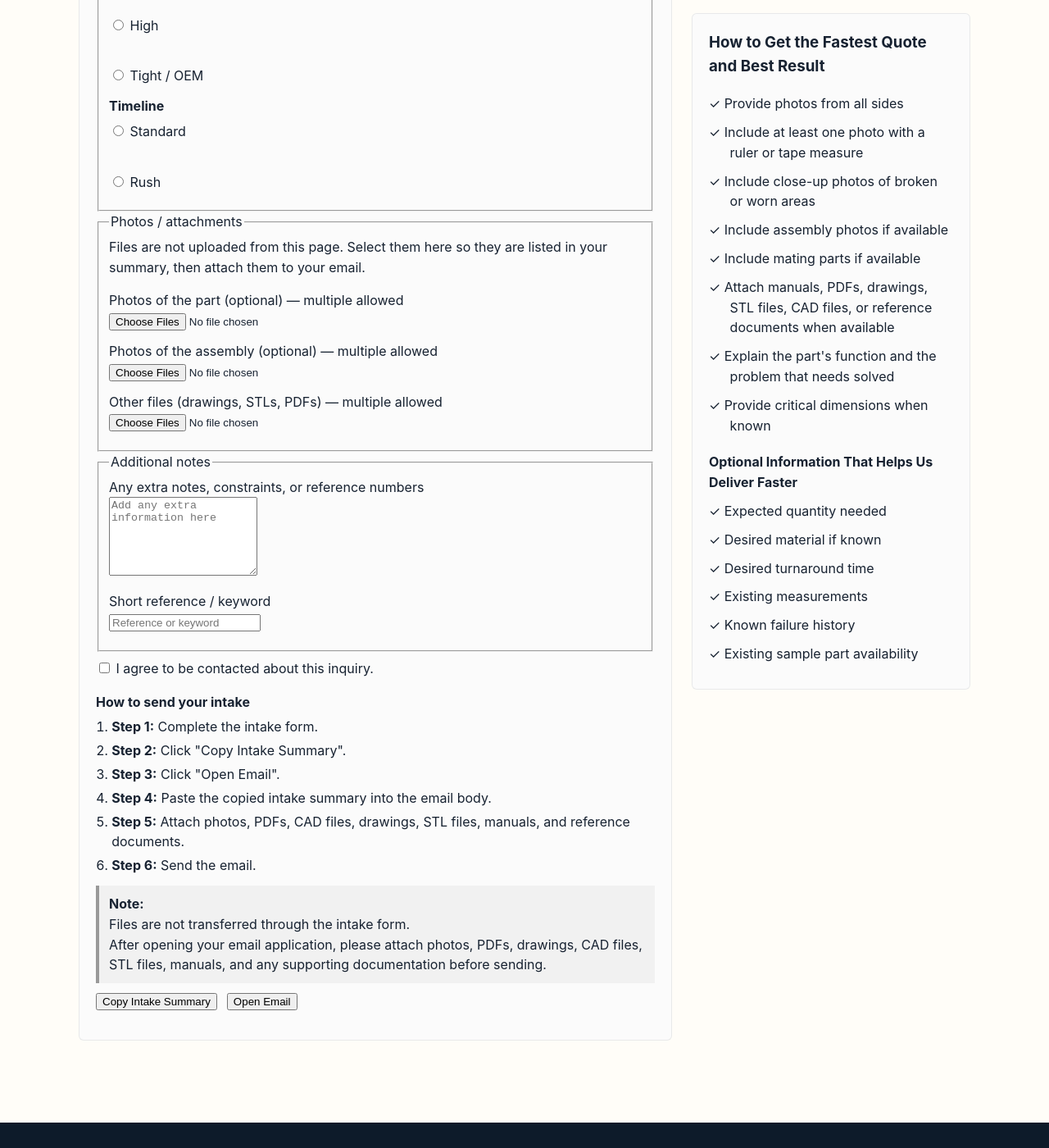
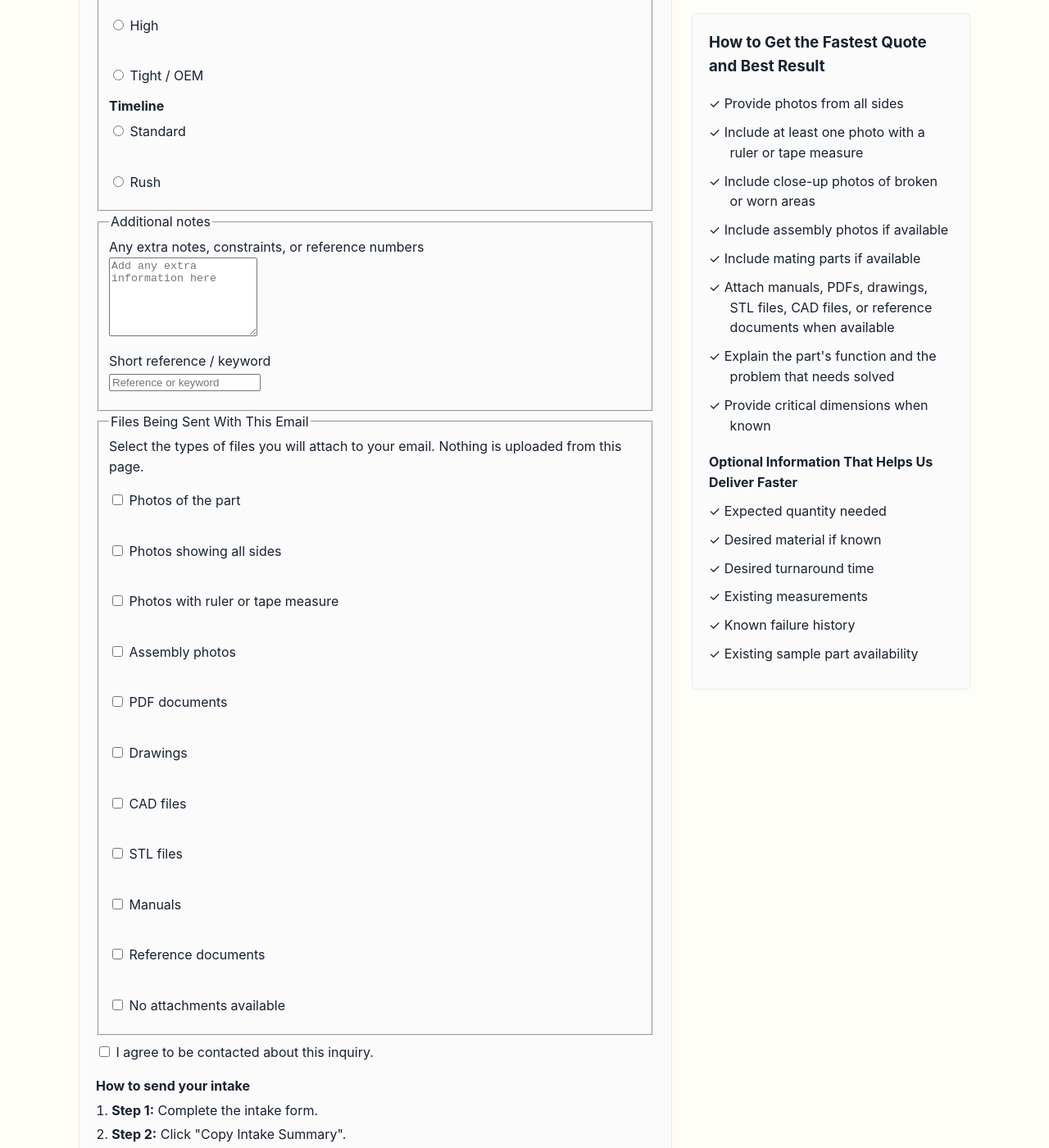
Before and after one commit to rapiprintconcepts-max/rapiprintdesignworks, a Jekyll site: the page built from contact.html, in a window 1280 px wide and 1400 px high, scrolled down 2914 px. Shown: the whole window at 82% size. Built offline with Jekyll 4.4.1, drawn with Linux system fonts in a browser that asks for light colours.

Commit message:
refactor(contact): replace file uploads with attachment checklist, add attachment reminders, align summary order with form

```diff
--- a/contact.html
+++ b/contact.html
@@ -155,23 +155,6 @@ title: Contact
             </fieldset>
 
             <fieldset>
-              <legend>Photos / attachments</legend>
-              <p class="muted-note" style="margin-top:0">Files are not uploaded from this page. Select them here so they are listed in your summary, then attach them to your email.</p>
-
-              <label for="part_photos">Photos of the part (optional) — multiple allowed<br>
-                <input id="part_photos" name="part_photos" type="file" accept="image/*" multiple>
-              </label>
-
-              <label for="assembly_photos" style="display:block;margin-top:8px">Photos of the assembly (optional) — multiple allowed<br>
-                <input id="assembly_photos" name="assembly_photos" type="file" accept="image/*" multiple>
-              </label>
-
-              <label for="other_files" style="display:block;margin-top:8px">Other files (drawings, STLs, PDFs) — multiple allowed<br>
-                <input id="other_files" name="other_files" type="file" accept=".pdf,.stl,.zip,.step,.stp,.dwg,.dxf,image/*" multiple>
-              </label>
-            </fieldset>
-
-            <fieldset>
               <legend>Additional notes</legend>
 
               <label for="additional_notes" style="display:block">Any extra notes, constraints, or reference numbers<br>
@@ -181,6 +164,23 @@ title: Contact
               <label for="short_reference" style="display:block;margin-top:8px">Short reference / keyword<br>
                 <input id="short_reference" name="short_reference" type="text" placeholder="Reference or keyword">
               </label>
+            </fieldset>
+
+            <fieldset>
+              <legend>Files Being Sent With This Email</legend>
+              <p class="muted-note" style="margin-top:0">Select the types of files you will attach to your email. Nothing is uploaded from this page.</p>
+
+              <label for="attach_part_photos"><input id="attach_part_photos" type="checkbox" name="attachments" value="Photos of the part"> Photos of the part</label><br>
+              <label for="attach_all_sides"><input id="attach_all_sides" type="checkbox" name="attachments" value="Photos showing all sides"> Photos showing all sides</label><br>
+              <label for="attach_ruler"><input id="attach_ruler" type="checkbox" name="attachments" value="Photos with ruler or tape measure"> Photos with ruler or tape measure</label><br>
+              <label for="attach_assembly"><input id="attach_assembly" type="checkbox" name="attachments" value="Assembly photos"> Assembly photos</label><br>
+              <label for="attach_pdf"><input id="attach_pdf" type="checkbox" name="attachments" value="PDF documents"> PDF documents</label><br>
+              <label for="attach_drawings"><input id="attach_drawings" type="checkbox" name="attachments" value="Drawings"> Drawings</label><br>
+              <label for="attach_cad"><input id="attach_cad" type="checkbox" name="attachments" value="CAD files"> CAD files</label><br>
+              <label for="attach_stl"><input id="attach_stl" type="checkbox" name="attachments" value="STL files"> STL files</label><br>
+              <label for="attach_manuals"><input id="attach_manuals" type="checkbox" name="attachments" value="Manuals"> Manuals</label><br>
+              <label for="attach_reference"><input id="attach_reference" type="checkbox" name="attachments" value="Reference documents"> Reference documents</label><br>
+              <label for="attach_none"><input id="attach_none" type="checkbox" name="attachments" value="No attachments available" data-exclusive="true"> No attachments available</label>
             </fieldset>
 
             <label for="consent" style="display:block;margin-top:8px;">
@@ -331,6 +333,19 @@ title: Contact
     );
   }
 
+  // "No attachments available" is mutually exclusive with the other attachment types.
+  Array.prototype.forEach.call(form.querySelectorAll('input[name="attachments"]'), function (box) {
+    box.addEventListener("change", function () {
+      if (!box.checked) return;
+      var isNone = box.getAttribute("data-exclusive") === "true";
+      Array.prototype.forEach.call(form.querySelectorAll('input[name="attachments"]'), function (other) {
+        if (other === box) return;
+        var otherIsNone = other.getAttribute("data-exclusive") === "true";
+        if (isNone || otherIsNone) other.checked = false;
+      });
+    });
+  });
+
   // Same required fields as before: name, contact, part name, consent.
   function validate() {
     if (!val("customer_name")) return "Please enter your full name.";
@@ -348,17 +363,14 @@ title: Contact
     return label + ":\n" + orNone(value) + "\n";
   }
 
-  // "Mating Part Available" also carries whether the part mates with others,
-  // so no existing intake information is lost.
-  function matingSummary() {
-    var have = radio("have_mating_part");
-    var mates = radio("mates_with");
-    if (!have && !mates) return "";
-    var text = have || NOT_PROVIDED;
-    if (mates) text += " (mates with other parts: " + mates + ")";
-    return text;
+  // Attachment reminder text shared by the summary and the email body.
+  function attachmentList() {
+    var selected = checks("attachments");
+    if (!selected.length) return NOT_PROVIDED;
+    return selected.map(function (s) { return "- " + s; }).join("\n");
   }
 
+  // Field order below intentionally mirrors the order of fields in the form.
   function buildSummary() {
     var parts = [];
     parts.push(RULE);
@@ -367,26 +379,74 @@ title: Contact
     parts.push(RULE);
     parts.push("");
 
+    // Customer information
     parts.push(field("Reference Number", REFERENCE_NUMBER));
     parts.push(field("Customer Name", val("customer_name")));
     parts.push(field("Contact", val("contact")));
+    parts.push(field("Address", val("address")));
     parts.push(field("Business", val("business")));
-    parts.push(field("Address", val("address")));
+
+    // Part details
     parts.push(field("Part Name", val("part_name")));
     parts.push(field("Part Condition", radio("part_condition")));
     parts.push(field("Material", checks("material").join(", ")));
+
+    // Fit & function
+    parts.push(field("Mates With Other Parts", radio("mates_with")));
+    parts.push(field("Mating Part Available", radio("have_mating_part")));
+    parts.push(field("Part Function", val("part_function")));
+
+    // Service needed
     parts.push(field("Service Requested", checks("service").join(", ")));
-    parts.push(field("Mating Part Available", matingSummary()));
-    parts.push(field("Part Function", val("part_function")));
+
+    // Accuracy & timeline
     parts.push(field("Accuracy Requirement", radio("accuracy")));
     parts.push(field("Timeline", radio("timeline")));
+
+    // Additional notes
     parts.push(field("Additional Notes", val("additional_notes")));
     parts.push(field("Reference", val("short_reference")));
+
+    // Files being sent with this email
+    parts.push(LONG_RULE);
+    parts.push("");
+    parts.push("FILES EXPECTED WITH THIS EMAIL");
+    parts.push("");
+    parts.push(attachmentList());
+    parts.push("");
+    parts.push(LONG_RULE);
+    parts.push("");
+    parts.push("ATTACHMENT REMINDER");
+    parts.push("");
+    parts.push("The files selected above are NOT automatically transmitted from this website.");
+    parts.push("");
+    parts.push("Please verify they are attached to your email before clicking Send.");
+    parts.push("");
+    parts.push(LONG_RULE);
+    parts.push("");
 
     parts.push(RULE);
     parts.push("END OF INTAKE");
     parts.push(RULE);
     return parts.join("\n");
+  }
+
+  function buildEmailBody() {
+    return [
+      "Reference Number: " + REFERENCE_NUMBER,
+      "",
+      "IMPORTANT ATTACHMENT REMINDER",
+      "",
+      "The files selected in the intake form are not transferred automatically.",
+      "",
+      "Before sending your email, please verify that all photos, drawings, PDFs, CAD files, STL files, manuals, and supporting documentation have been attached.",
+      "",
+      DASH_RULE,
+      "",
+      "Paste your copied intake summary below:",
+      "",
+      ""
+    ].join("\r\n");
   }
 
   function oneLine(text) {
@@ -461,11 +521,9 @@ title: Contact
     var error = validate();
     if (error) { hideSuccess(); setStatus(error, true); return; }
 
-    var body = "Reference Number: " + REFERENCE_NUMBER + "\r\n\r\n" +
-      "Paste your copied intake summary below, then attach your photos and files.\r\n\r\n";
     var mailto = "mailto:" + RECIPIENT +
       "?subject=" + encodeURIComponent(buildSubject()) +
-      "&body=" + encodeURIComponent(body);
+      "&body=" + encodeURIComponent(buildEmailBody());
 
     setStatus("Opening your email application. Paste the intake summary into the email body and attach your files.", false);
     window.location.href = mailto;
```
Also changed, not shown: other parts of contact.html (+2 -0 lines).
